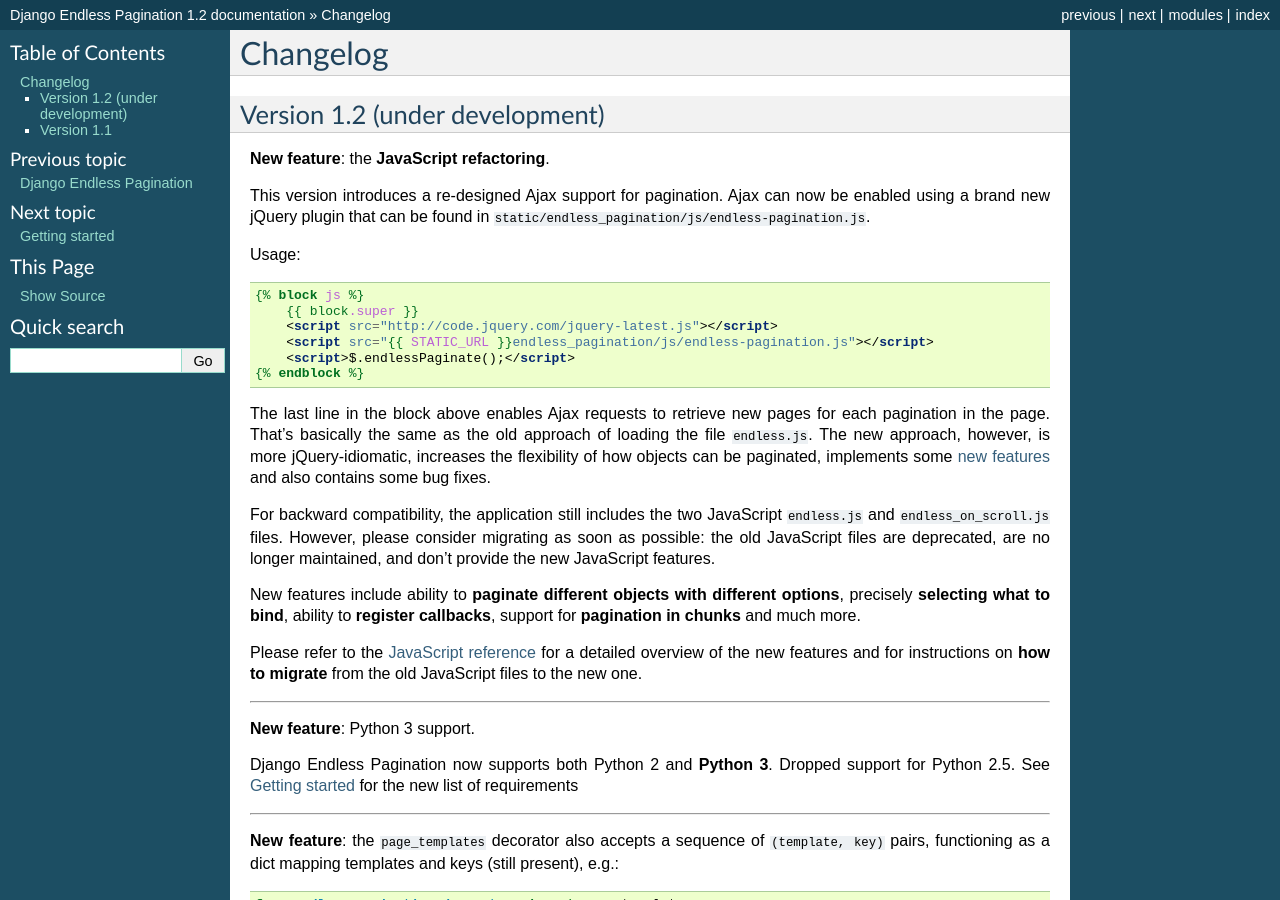
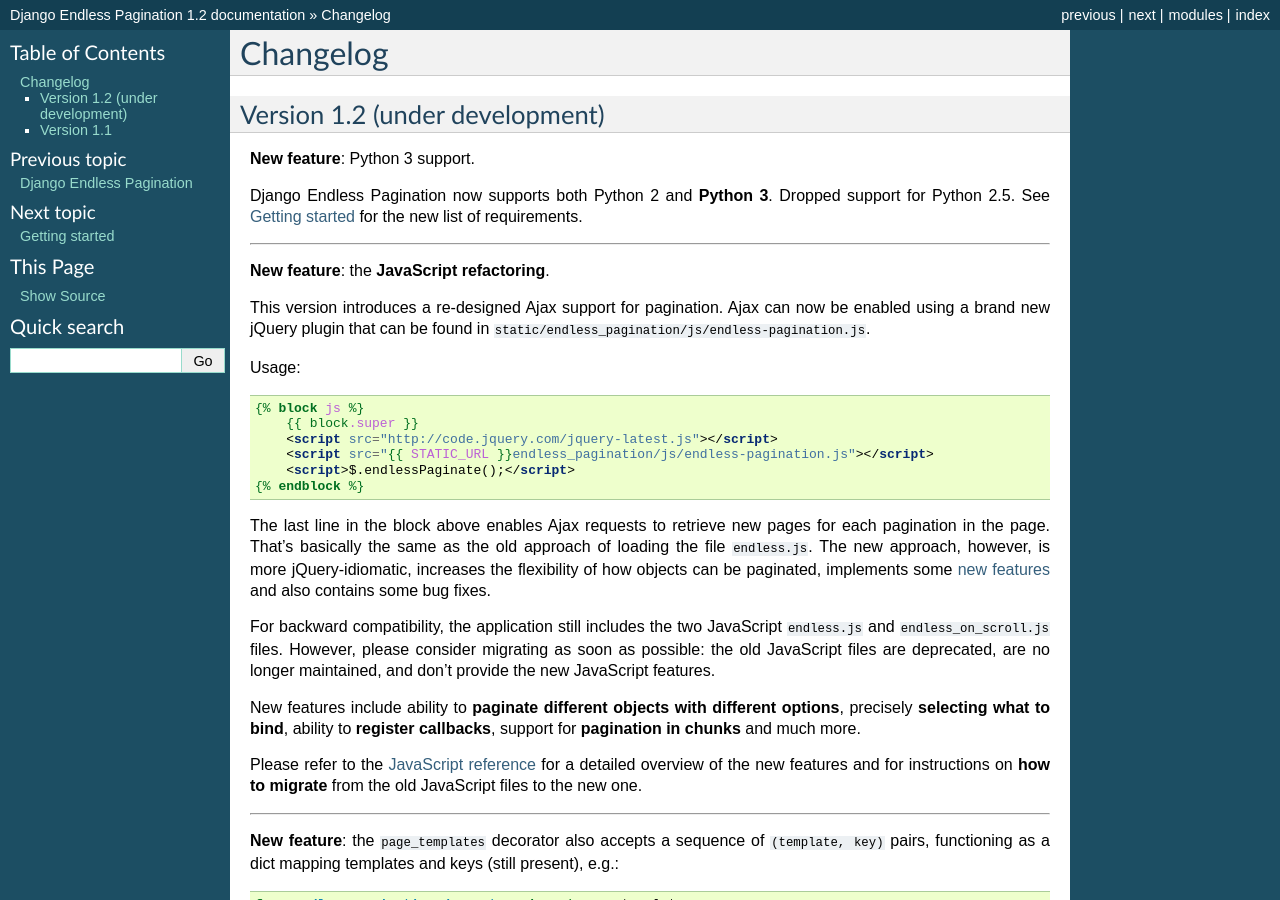
Before and after one commit to frankban/django-endless-pagination, a Sphinx documentation site: the page built from doc/changelog.rst, in a window 1280 px wide and 900 px high. Built offline with Sphinx 7.4.7, drawn with Linux system fonts in a browser that asks for light colours; part of the change alters nothing that is shown.

```diff
--- a/doc/changelog.rst
+++ b/doc/changelog.rst
@@ -3,6 +3,13 @@ Changelog
 
 Version 1.2 (under development)
 ~~~~~~~~~~~~~~~~~~~~~~~~~~~~~~~
+
+**New feature**: Python 3 support.
+
+Django Endless Pagination now supports both Python 2 and **Python 3**. Dropped
+support for Python 2.5. See :doc:`start` for the new list of requirements.
+
+----
 
 **New feature**: the **JavaScript refactoring**.
 
@@ -40,13 +47,6 @@ callbacks**, support for **pagination in chunks** and much more.
 Please refer to the :doc:`javascript` for a detailed overview of the new
 features and for instructions on **how to migrate** from the old JavaScript
 files to the new one.
-
-----
-
-**New feature**: Python 3 support.
-
-Django Endless Pagination now supports both Python 2 and **Python 3**. Dropped
-support for Python 2.5. See :doc:`start` for the new list of requirements
 
 ----
 
```
